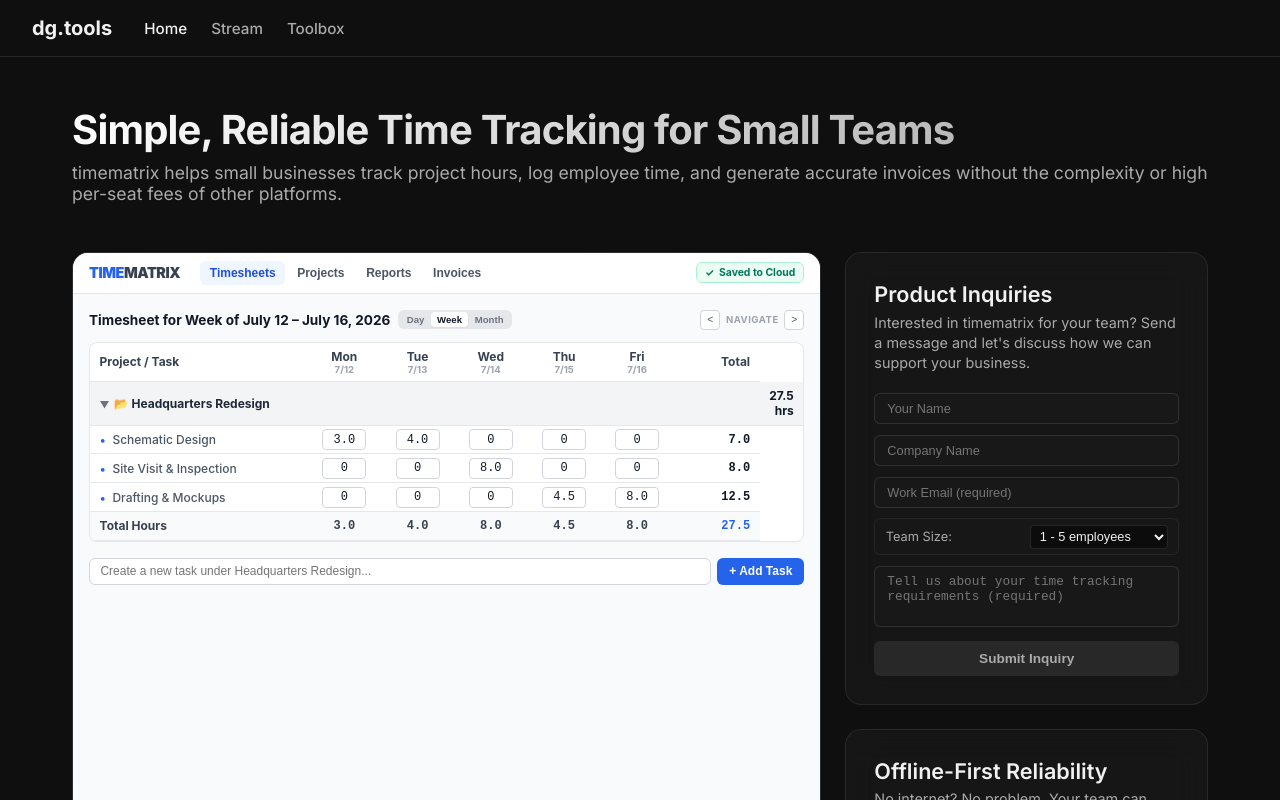
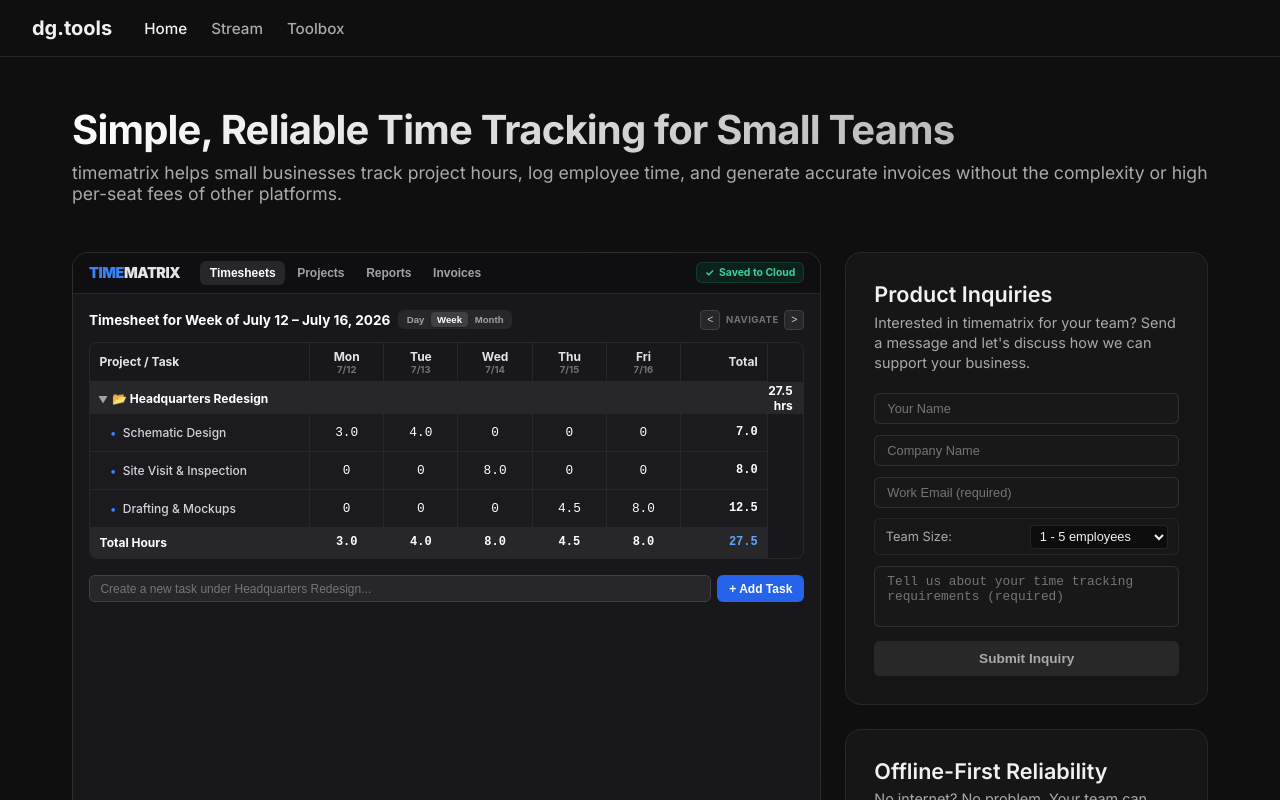
Before and after one commit to 1d2g/noble-lovelace, a Next.js app: page / in a window 1280 px wide. Shown: the top 800 px of the page. Built offline with nearby package versions, Linux system fonts and the light colour scheme.

Commit message:
feat: default timematrix sandbox to dark mode and add Excel-style arrow navigation and highlights

```diff
--- a/src/app/components/BentoWidgets.tsx
+++ b/src/app/components/BentoWidgets.tsx
@@ -44,6 +44,48 @@ export function TimeMatrixDemoWidget() {
     }, 850);
     return () => clearTimeout(delay);
   }, [entries]);
+
+  const handleKeyDown = (taskId: string, dayIdx: number, e: React.KeyboardEvent<HTMLInputElement>) => {
+    let nextTaskId = taskId;
+    let nextDayIdx = dayIdx;
+
+    if (e.key === 'ArrowUp') {
+      const idx = tasks.findIndex(t => t.id === taskId);
+      if (idx > 0) {
+        nextTaskId = tasks[idx - 1].id;
+        e.preventDefault();
+      }
+    } else if (e.key === 'ArrowDown') {
+      const idx = tasks.findIndex(t => t.id === taskId);
+      if (idx < tasks.length - 1) {
+        nextTaskId = tasks[idx + 1].id;
+        e.preventDefault();
+      }
+    } else if (e.key === 'ArrowLeft') {
+      if (dayIdx > 0) {
+        nextDayIdx = dayIdx - 1;
+        e.preventDefault();
+      }
+    } else if (e.key === 'ArrowRight') {
+      if (dayIdx < 4) {
+        nextDayIdx = dayIdx + 1;
+        e.preventDefault();
+      }
+    } else if (e.key === 'Enter') {
+      const idx = tasks.findIndex(t => t.id === taskId);
+      if (idx < tasks.length - 1) {
+        nextTaskId = tasks[idx + 1].id;
+        e.preventDefault();
+      }
+    }
+
+    if (nextTaskId !== taskId || nextDayIdx !== dayIdx) {
+      const el = document.getElementById(`input_${nextTaskId}_${nextDayIdx}`);
+      if (el) {
+        (el as HTMLInputElement).focus();
+      }
+    }
+  };
 
   const handleCellChange = (taskId: string, dayIndex: number, val: string) => {
     // Keep it as a string to allow editing (e.g. typing decimals)
@@ -217,9 +259,12 @@ export function TimeMatrixDemoWidget() {
                           return (
                             <td key={dayIdx} className={styles.taskCellInputContainer}>
                               <input
+                                id={`input_${t.id}_${dayIdx}`}
                                 type="text"
                                 value={val}
                                 onChange={(e) => handleCellChange(t.id, dayIdx, e.target.value)}
+                                onKeyDown={(e) => handleKeyDown(t.id, dayIdx, e)}
+                                onFocus={(e) => e.target.select()}
                                 className={styles.gridHourInput}
                                 placeholder="0"
                               />
--- a/src/app/page.module.css
+++ b/src/app/page.module.css
@@ -105,13 +105,13 @@
   padding: 0 0.5rem;
 }
 
-/* High Fidelity Desktop App Mockup Frame */
+/* High Fidelity Desktop App Mockup Frame (Dark Mode Default) */
 .appContainerFrame {
-  background: #f9fafb; /* Light Gray */
+  background: #18181b; /* zinc-900 */
   border: none;
   border-radius: 0;
   overflow: hidden;
-  color: #111827; /* Dark Gray text */
+  color: #f4f4f5; /* zinc-100 */
   font-family: -apple-system, BlinkMacSystemFont, "Segoe UI", Roboto, sans-serif;
   display: flex;
   flex-direction: column;
@@ -125,8 +125,8 @@
 
 /* App Header */
 .appHeader {
-  background: #ffffff;
-  border-bottom: 1px solid #e5e7eb;
+  background: #0f0f11; /* dark charcoal */
+  border-bottom: 1px solid #27272a; /* zinc-800 */
   padding: 0.5rem 1rem;
   display: flex;
   justify-content: space-between;
@@ -142,12 +142,12 @@
 .appLogo {
   font-size: 0.9rem;
   font-weight: 900;
-  color: #2563eb; /* blue-600 */
+  color: #3b82f6; /* blue-500 */
   letter-spacing: -0.03em;
 }
 
 .logoLight {
-  color: #374151; /* gray-700 */
+  color: #e4e4e7; /* zinc-200 */
 }
 
 .appNav {
@@ -161,20 +161,20 @@
   padding: 0.3rem 0.6rem;
   font-size: 0.75rem;
   font-weight: 600;
-  color: #4b5563;
+  color: #a1a1aa; /* zinc-400 */
   border-radius: 6px;
   cursor: pointer;
   transition: all 0.2s;
 }
 
 .appNavTab:hover {
-  background: #f3f4f6;
-  color: #111827;
+  background: #27272a;
+  color: #ffffff;
 }
 
 .appNavTabActive {
-  background: #eff6ff; /* blue-50 */
-  color: #1d4ed8; /* blue-700 */
+  background: #27272a;
+  color: #ffffff;
 }
 
 /* Sync Indicator */
@@ -190,15 +190,15 @@
 }
 
 .cloudSaved {
-  background: #ecfdf5;
-  color: #047857;
-  border-color: #a7f3d0;
+  background: rgba(16, 185, 129, 0.1);
+  color: #34d399;
+  border-color: rgba(16, 185, 129, 0.2);
 }
 
 .cloudSaving {
-  background: #eff6ff;
-  color: #1d4ed8;
-  border-color: #bfdbfe;
+  background: rgba(59, 130, 246, 0.1);
+  color: #60a5fa;
+  border-color: rgba(59, 130, 246, 0.2);
 }
 
 .checkmarkIcon {
@@ -208,8 +208,8 @@
 .spinner {
   width: 9px;
   height: 9px;
-  border: 2px solid #bfdbfe;
-  border-top: 2px solid #2563eb;
+  border: 2px solid rgba(59, 130, 246, 0.2);
+  border-top: 2px solid #3b82f6;
   border-radius: 50%;
   display: inline-block;
   animation: spin 0.8s linear infinite;
@@ -226,7 +226,7 @@
   display: flex;
   flex-direction: column;
   gap: 0.75rem;
-  background: #f9fafb;
+  background: #18181b;
   flex-grow: 1;
   min-height: 280px;
 }
@@ -249,12 +249,12 @@
 .workspaceTitle {
   font-size: 0.85rem;
   font-weight: 700;
-  color: #111827;
+  color: #ffffff;
 }
 
 .timeframeBadgeGrid {
   display: flex;
-  background: #e5e7eb;
+  background: #27272a;
   padding: 2px;
   border-radius: 6px;
 }
@@ -265,15 +265,15 @@
   padding: 0.15rem 0.4rem;
   font-size: 0.6rem;
   font-weight: 700;
-  color: #6b7280;
+  color: #a1a1aa;
   border-radius: 4px;
   cursor: pointer;
 }
 
 .timeframeBtnActive {
-  background: #ffffff;
-  color: #111827;
-  box-shadow: 0 1px 2px rgba(0, 0, 0, 0.05);
+  background: #3f3f46;
+  color: #ffffff;
+  box-shadow: 0 1px 2px rgba(0, 0, 0, 0.2);
 }
 
 .toolbarNavigation {
@@ -283,8 +283,8 @@
 }
 
 .navArrow {
-  background: #ffffff;
-  border: 1px solid #d1d5db;
+  background: #27272a;
+  border: 1px solid #3f3f46;
   border-radius: 4px;
   width: 20px;
   height: 20px;
@@ -293,27 +293,26 @@
   align-items: center;
   justify-content: center;
   cursor: pointer;
-  color: #4b5563;
+  color: #d4d4d8;
 }
 
 .navArrow:hover {
-  background: #f3f4f6;
+  background: #3f3f46;
 }
 
 .navWeekLabel {
   font-size: 0.6rem;
   font-weight: 700;
-  color: #9ca3af;
+  color: #71717a;
   letter-spacing: 0.05em;
 }
 
-/* Timesheet Matrix Table */
+/* Timesheet Matrix Table (Excel-like Gridlines) */
 .timesheetGridWrapper {
-  background: #ffffff;
-  border: 1px solid #e5e7eb;
+  background: #18181b;
+  border: 1px solid #27272a;
   border-radius: 8px;
   overflow: hidden;
-  box-shadow: 0 1px 2px rgba(0, 0, 0, 0.02);
 }
 
 .timesheetTable {
@@ -325,14 +324,20 @@
 
 .timesheetTable th,
 .timesheetTable td {
-  border-bottom: 1px solid #e5e7eb;
+  border-bottom: 1px solid #27272a;
+  border-right: 1px solid #27272a;
+  padding: 0; /* Padding is 0 for cell text input overlay */
+}
+
+.timesheetTable th {
   padding: 0.4rem 0.6rem;
+  border-bottom: 2px solid #27272a;
 }
 
 .colProjectTask {
   width: 32%;
   font-weight: 700;
-  color: #374151;
+  color: #e4e4e7;
 }
 
 .colDay {
@@ -343,33 +348,34 @@
 .dayLabel {
   display: block;
   font-weight: 700;
-  color: #374151;
+  color: #e4e4e7;
 }
 
 .dayDate {
   display: block;
   font-size: 0.6rem;
-  color: #9ca3af;
+  color: #71717a;
 }
 
 .colTotal {
   width: 13%;
   text-align: right;
   font-weight: 700;
-  color: #374151;
+  color: #e4e4e7;
+  padding-right: 0.6rem !important;
 }
 
 /* Collapsible Project Row */
 .projectHeaderRow {
-  background: #f3f4f6;
+  background: #27272a;
   font-weight: 700;
-  color: #1f2937;
+  color: #ffffff;
   cursor: pointer;
 }
 
 .projectHeaderCell {
   font-size: 0.75rem;
-  padding-left: 0.5rem;
+  padding: 0.45rem 0.5rem !important;
   text-align: left;
 }
 
@@ -378,7 +384,7 @@
   font-size: 0.6rem;
   margin-right: 0.25rem;
   transition: transform 0.2s;
-  color: #6b7280;
+  color: #a1a1aa;
 }
 
 .arrowRight {
@@ -392,90 +398,94 @@
 .projectTotalVal {
   text-align: right;
   font-weight: 700;
-  color: #111827;
-  padding-right: 0.6rem;
+  color: #ffffff;
+  padding-right: 0.6rem !important;
 }
 
 /* Task Input Row */
 .taskInputRow {
-  background: #ffffff;
+  background: #1b1b1f;
 }
 
 .taskInputRow:hover {
-  background: #f9fafb;
+  background: #202026;
 }
 
 .taskTitleCell {
-  color: #4b5563;
+  color: #d4d4d8;
   font-weight: 500;
-  padding-left: 1.25rem;
+  padding-left: 1.25rem !important;
   overflow: hidden;
   text-overflow: ellipsis;
   white-space: nowrap;
 }
 
 .taskBullet {
-  color: #2563eb;
+  color: #3b82f6;
   margin-right: 0.2rem;
 }
 
+/* Excel-like Cell Container & Highlight */
 .taskCellInputContainer {
   text-align: center;
-  padding: 0.2rem !important;
+  padding: 0 !important;
+  position: relative;
+  height: 38px;
+}
+
+.taskCellInputContainer:focus-within {
+  box-shadow: inset 0 0 0 2px #3b82f6; /* Excel Blue Focus Outline */
+  background: rgba(59, 130, 246, 0.08);
+  z-index: 10;
 }
 
 .gridHourInput {
   width: 100%;
-  max-width: 44px;
-  background: #ffffff;
-  border: 1px solid #d1d5db;
-  border-radius: 4px;
+  height: 100%;
+  min-height: 36px;
+  background: transparent;
+  border: none !important;
   padding: 0.15rem 0.25rem;
   font-family: monospace;
-  font-size: 0.75rem;
+  font-size: 0.8rem;
   text-align: center;
-  color: #111827;
+  color: #ffffff;
   outline: none;
-  transition: border-color 0.2s, box-shadow 0.2s;
-}
-
-.gridHourInput:focus {
-  border-color: #2563eb;
-  box-shadow: 0 0 0 2px rgba(37, 99, 235, 0.15);
 }
 
 .taskTotalCell {
   text-align: right;
   font-family: monospace;
   font-weight: 700;
-  color: #111827;
-  padding-right: 0.6rem;
+  color: #ffffff;
+  padding-right: 0.6rem !important;
 }
 
 /* Totals Row */
 .gridTotalsRow {
-  background: #f9fafb;
+  background: #27272a;
   font-weight: 700;
-  color: #111827;
+  color: #ffffff;
 }
 
 .totalsTitleCell {
-  color: #374151;
+  color: #ffffff;
   font-weight: 750;
-  padding-left: 0.6rem;
+  padding: 0.45rem 0.6rem !important;
 }
 
 .dayTotalCell {
   text-align: center;
   font-family: monospace;
-  color: #374151;
+  color: #ffffff;
+  padding: 0.45rem 0.6rem !important;
 }
 
 .grandTotalCell {
   text-align: right;
   font-family: monospace;
-  color: #2563eb;
-  padding-right: 0.6rem;
+  color: #60a5fa;
+  padding: 0.45rem 0.6rem !important;
 }
 
 /* Add Task form in App Frame */
@@ -487,17 +497,17 @@
 
 .appAddTaskInput {
   flex: 1;
-  background: #ffffff;
-  border: 1px solid #d1d5db;
+  background: #27272a;
+  border: 1px solid #3f3f46;
   border-radius: 6px;
   padding: 0.35rem 0.65rem;
-  color: #111827;
+  color: #ffffff;
   font-size: 0.75rem;
   outline: none;
 }
 
 .appAddTaskInput:focus {
-  border-color: #2563eb;
+  border-color: #3b82f6;
 }
 
 .appAddTaskBtn {
```
